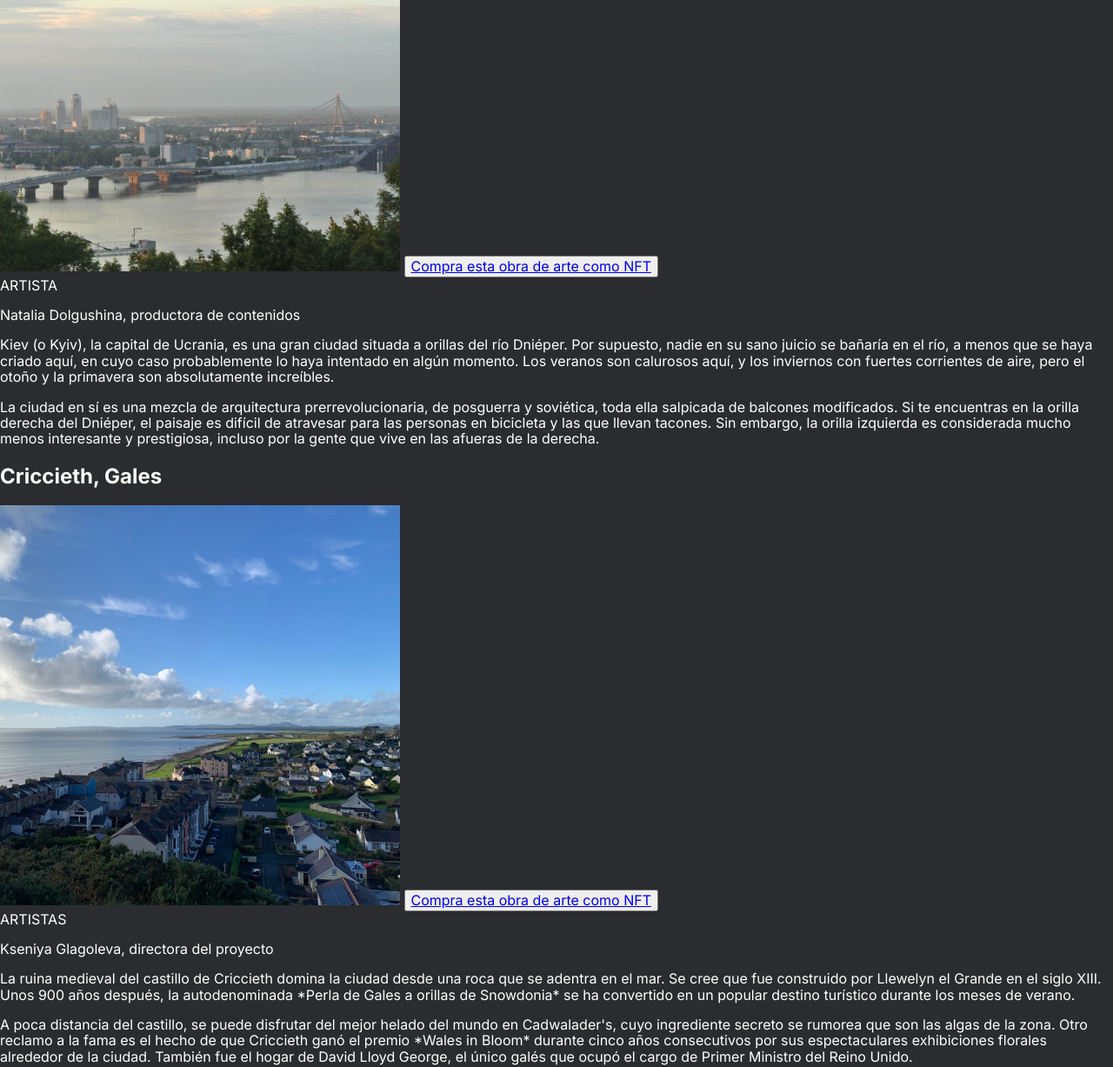
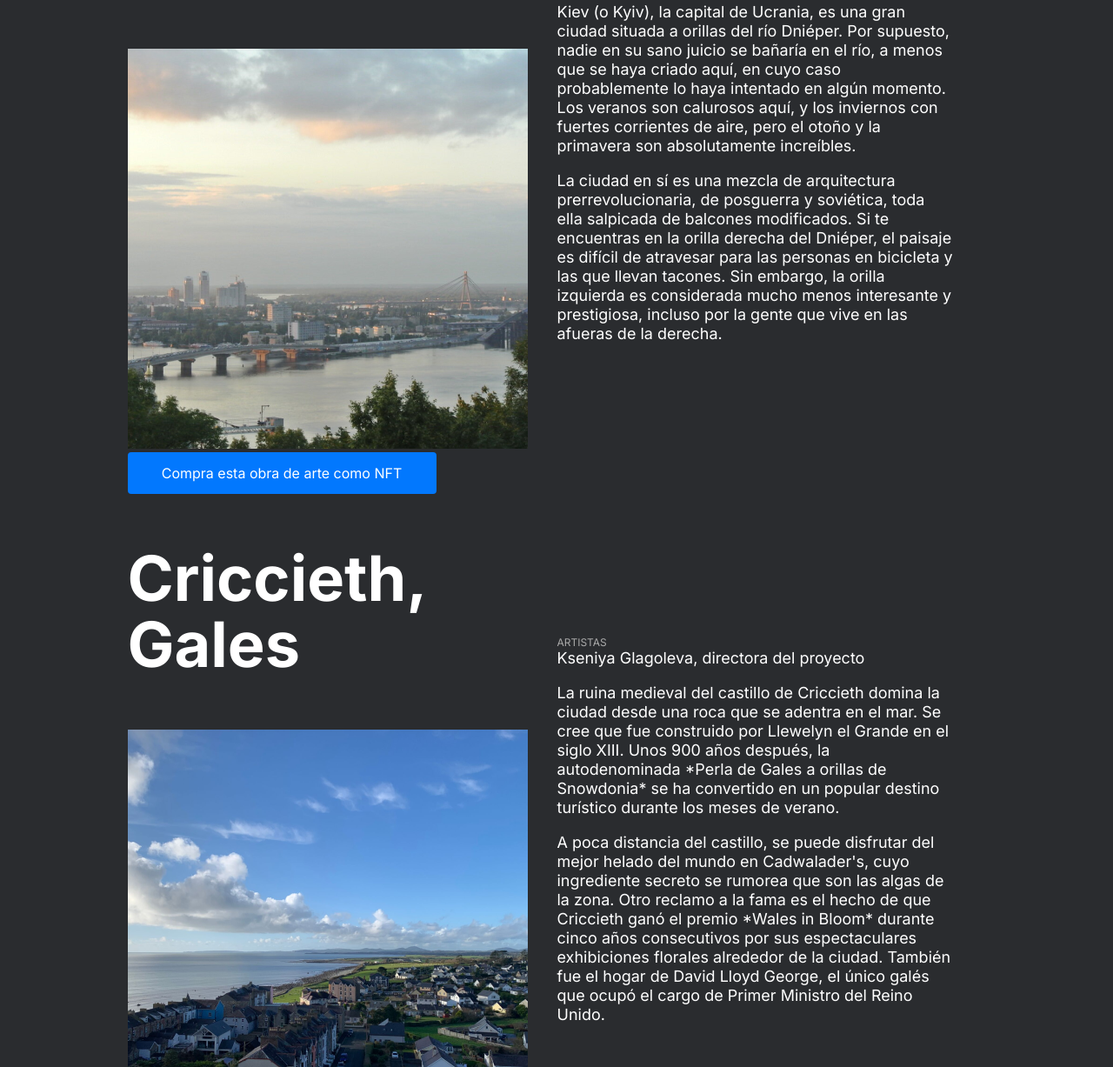
Before and after one commit to Araventura/web_project_3_esp, a plain HTML site: page index.html in a window 1280 px wide. Shown: the part 2287-3514 px from the top of the page at 87% size. Drawn offline with Linux system fonts and the light colour scheme.

Commit message:
add style to places

```diff
--- a/blocks/intro/intro.css
+++ b/blocks/intro/intro.css
@@ -1,4 +1,5 @@
 .intro {
     width: 1017px;
     height: 516px;
+    margin: auto;
 }
--- a/blocks/places/place/__artist/place__artist.css
+++ b/blocks/places/place/__artist/place__artist.css
@@ -0,0 +1,9 @@
+.place__artist {
+    font-weight: 400;
+    font-size: 12px;
+    line-height: 14.52px;
+    color: #AAAAAA;
+    width: 58px;
+    height: 15px;
+    margin-bottom: 0;
+}
--- a/blocks/places/place/__button/place__button.css
+++ b/blocks/places/place/__button/place__button.css
@@ -0,0 +1,14 @@
+.place__button {
+    height: 48px;
+    width: 355px;
+    background-color: #0278FE;
+    border-radius: 4px;
+    box-shadow: none;
+    border: none;
+}
+
+.place__button a {
+    text-decoration: none;
+    color: #FFFFFF;
+
+}
--- a/blocks/places/place/__column/place__column.css
+++ b/blocks/places/place/__column/place__column.css
@@ -0,0 +1,11 @@
+.place__column {
+    width: 494px;
+}
+
+/* .place__column_place_left {
+    margin: auto;
+} */
+
+.place__column_place_right {
+padding-top: 160px;
+}
--- a/blocks/places/place/__image/place__image.css
+++ b/blocks/places/place/__image/place__image.css
@@ -0,0 +1,5 @@
+.place__image {
+    width: 460px;
+    height: 460px;
+    overflow: hidden;
+}
--- a/blocks/places/place/__text/place__text.css
+++ b/blocks/places/place/__text/place__text.css
@@ -0,0 +1,7 @@
+.place__text {
+    width: 456px;
+    font-weight: 400;
+    font-size: 18px;
+    line-height: 22px;
+    margin-top: 0;
+}
--- a/blocks/places/place/__title/place__title.css
+++ b/blocks/places/place/__title/place__title.css
@@ -0,0 +1,7 @@
+.place__title {
+    font-weight: 900;
+    font-size: 72px;
+    line-height: 76px;
+    width: 460px;
+    height: 152px;
+}
--- a/blocks/places/place/place.css
+++ b/blocks/places/place/place.css
@@ -0,0 +1,4 @@
+.place {
+    display: flex;
+    flex-direction: row;
+}
--- a/blocks/places/places.css
+++ b/blocks/places/places.css
@@ -0,0 +1,8 @@
+.places {
+    height: 4098px;
+    width: 987px;
+    display: flex;
+    align-items: flex-start;
+    flex-direction: column;
+    margin: auto;
+}
--- a/index.html
+++ b/index.html
@@ -97,7 +97,7 @@
 
       <section class="places">
         <div class="place">
-          <div class="place__column">
+          <div class="place__column place__column_place_left">
             <h2 class="place__title">Kiev, Ucrania</h2>
             <img
               class="place__image"
@@ -108,7 +108,7 @@
               <a href="#">Compra esta obra de arte como NFT</a>
             </button>
           </div>
-          <div class="place__column">
+          <div class="place__column place__column_place_right">
             <span class="place__artist">ARTISTA</span>
             <p class="place__text">
               Natalia Dolgushina, productora de contenidos
@@ -131,7 +131,9 @@
               gente que vive en las afueras de la derecha.
             </p>
           </div>
-          <div class="place__column">
+        </div>
+        <div class="place">
+          <div class="place__column place__column_place_left">
             <h2 class="place__title">Criccieth, Gales</h2>
             <img
               class="place__image"
@@ -142,7 +144,7 @@
               <a href="#">Compra esta obra de arte como NFT</a>
             </button>
           </div>
-          <div class="place__column">
+          <div class="place__column place__column_place_right">
             <span class="place__artist">ARTISTAS</span>
             <p class="place__text">Kseniya Glagoleva, directora del proyecto</p>
             <p class="place__text">
@@ -164,7 +166,9 @@
               Reino Unido.
             </p>
           </div>
-          <div class="place__column">
+        </div>
+        <div class="place">
+          <div class="place__column place__column_place_left">
             <h2 class="place__title">Berea, Estados Unidos</h2>
             <img
               class="place__image"
@@ -175,7 +179,7 @@
               <a href="#">Compra esta obra de arte como NFT</a>
             </button>
           </div>
-          <div class="place__column">
+          <div class="place__column place__column_place_right">
             <span class="place__artist">ARTISTA</span>
             <p class="place__text">Travis Turner, autor y editor</p>
             <p class="place__text">
@@ -197,7 +201,9 @@
               completa.
             </p>
           </div>
-          <div class="place__column">
+        </div>
+        <div class="place">
+          <div class="place__column place__column_place_left">
             <h2 class="place__title">Muramvya, Burundi</h2>
             <img
               class="place__image"
@@ -208,7 +214,7 @@
               <a href="#">Compra esta obra de arte como NFT</a>
             </button>
           </div>
-          <div class="place__column">
+          <div class="place__column place__column_place_right">
             <span class="place__artist">ARTISTA</span>
             <p class="place__text">Grevisse Kenguruka, editor técnico</p>
             <p class="place__text">
```
